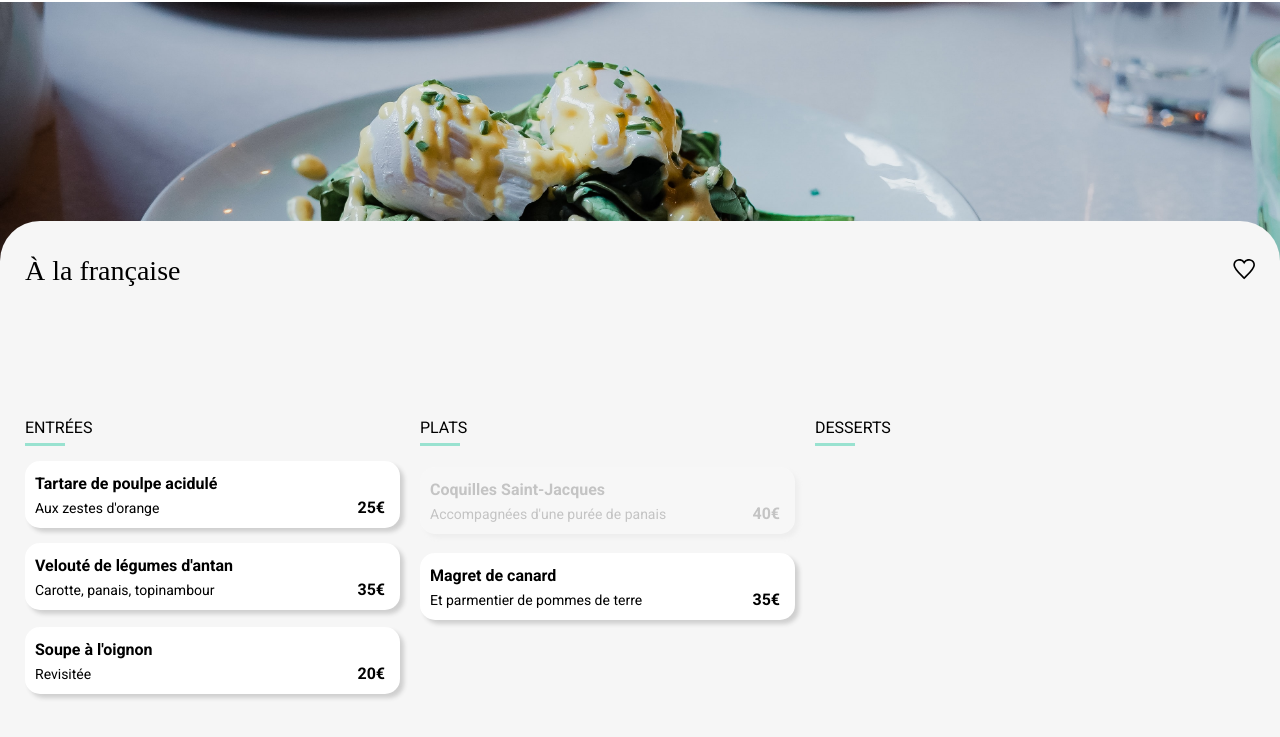
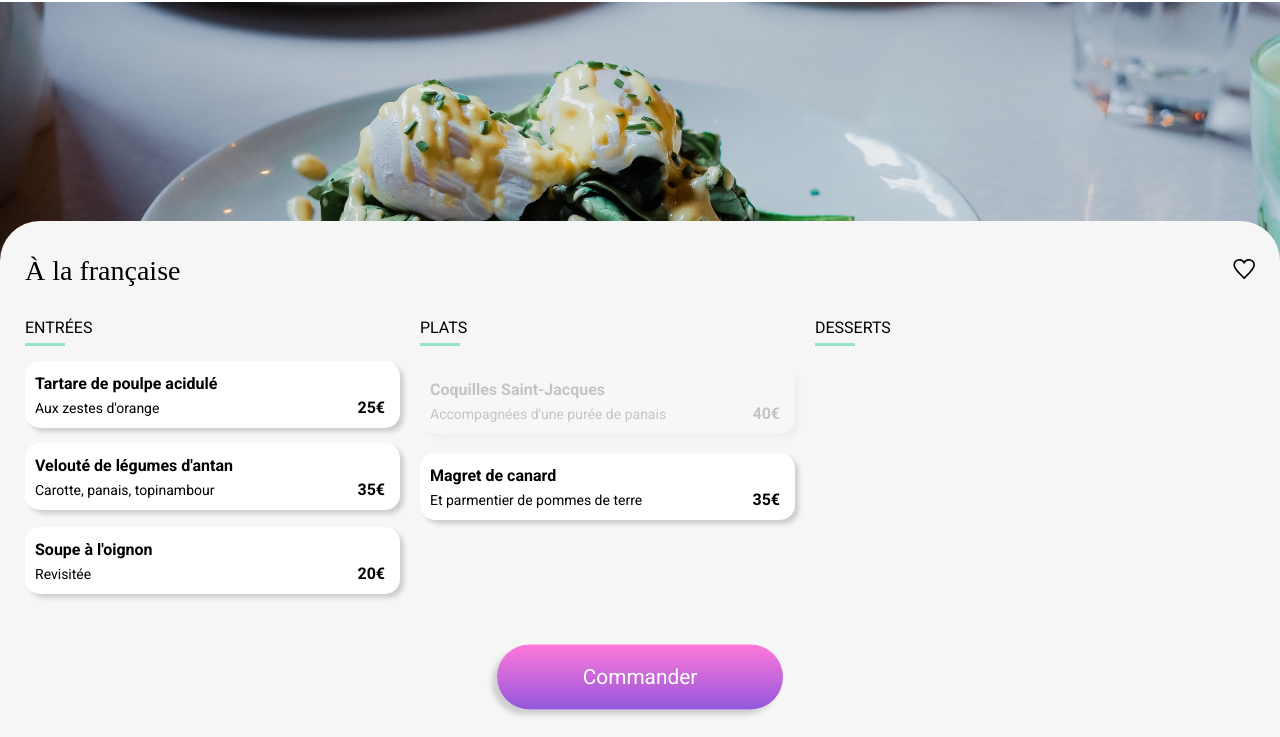
Before and after one commit to JeremyLet/P3Ohmyfood, a website: page alafrancaise.html in a window 1280 px wide. Shown: the part 63-800 px from the top of the page. Drawn offline with Linux system fonts and the light colour scheme; a web font is replaced by a local one.

Commit message:
<fix>corrections alignements menus desktop mode

```diff
--- a/sass/components/buttons.scss
+++ b/sass/components/buttons.scss
@@ -8,6 +8,7 @@
 	@include desktop {
 		align-self: flex-end;
 		margin: 0 auto;
+		margin-top: 50px;
 	}
 	background: linear-gradient(to top, $first-color, $second-color);
 	border: 0px solid;
--- a/sass/pages/menus.scss
+++ b/sass/pages/menus.scss
@@ -19,7 +19,6 @@
 	@include desktop {
 		flex-direction: row;
 		align-items: flex-start;
-		height: 650px;
 	}
 	.BlocMenu__title {
 		width: 100%;
```
Also changed, not shown: css/style.css, 1 other file.
